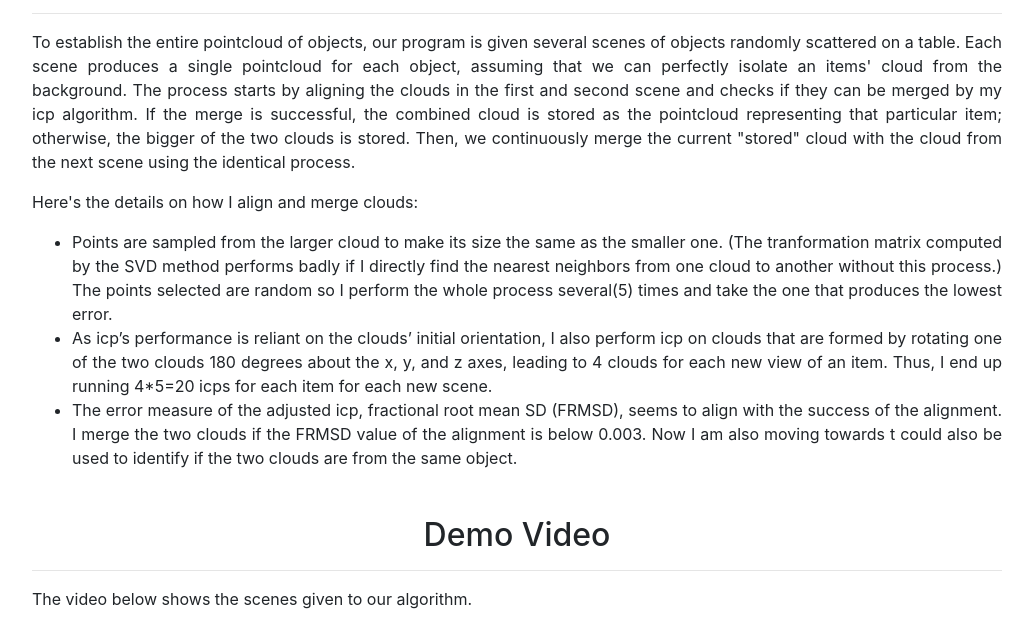
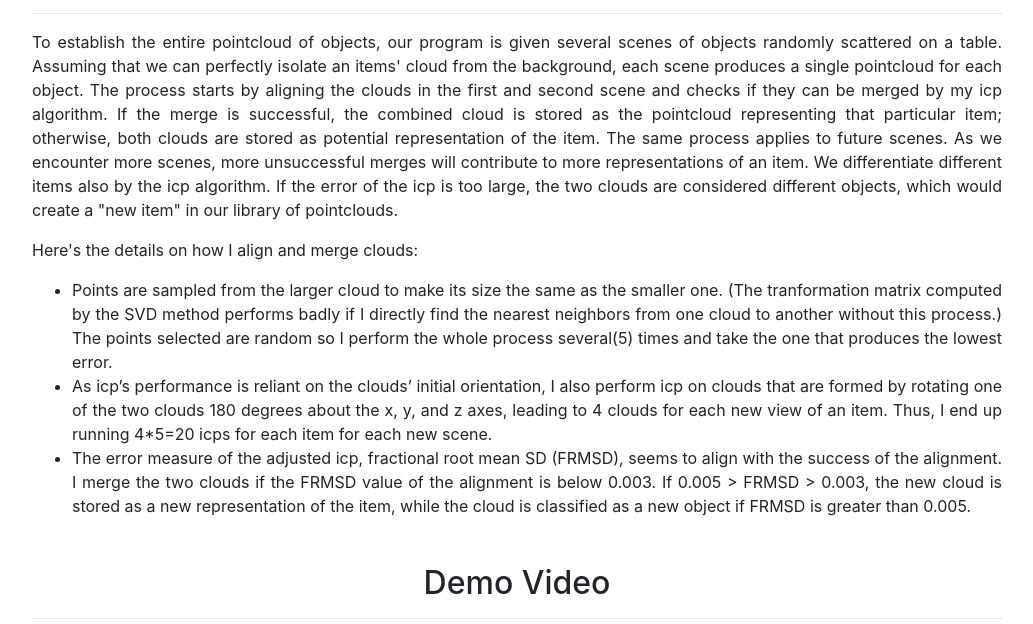
Before and after one commit to wei-enwang/merge_pcl, a plain HTML site: page index.html in a window 1280 px wide. Shown: the part 578-1202 px from the top of the page, without its empty margins (123-1156 px from the left). Drawn offline with nearby package versions, Linux system fonts and the light colour scheme; grey boxes are pictures that could not be loaded.

Commit message:
edit html

```diff
--- a/index.html
+++ b/index.html
@@ -49,15 +49,22 @@
         <h2>Process of merging clouds</h2>
         <hr>
         <p>
-            To establish the entire pointcloud of objects, our program is given several scenes of objects randomly scattered on a table. Each scene produces a single pointcloud for each object, assuming that we can perfectly isolate an items' cloud from the background.
-            The process starts by aligning the clouds in the first and second scene and checks if they can be merged by my icp algorithm. If the merge is successful, the combined cloud is stored as the pointcloud representing that particular item; otherwise, the bigger of the two clouds is stored. Then, we continuously merge the current "stored" cloud with the cloud from the next scene using the identical process.
+            To establish the entire pointcloud of objects, our program is given several scenes of objects randomly scattered on a table.
+            Assuming that we can perfectly isolate an items' cloud from the background, each scene produces a single pointcloud for each object.
+            The process starts by aligning the clouds in the first and second scene and checks if they can be merged by my icp algorithm. If the merge is successful,
+            the combined cloud is stored as the pointcloud representing that particular item; otherwise, both clouds are stored as potential representation
+            of the item. The same process applies to future scenes.
+            As we encounter more scenes, more unsuccessful merges will contribute to more representations of an item. We differentiate different
+            items also by the icp algorithm. If the error of the icp is too large, the two clouds are considered different objects, which would create a "new item" in our
+            library of pointclouds.
         </p>
         <p>
             Here's the details on how I align and merge clouds:<br>
             <ul>
             <li>Points are sampled from the larger cloud to make its size the same as the smaller one. (The tranformation matrix computed by the SVD method performs badly if I directly find the nearest neighbors from one cloud to another without this process.) The points selected are random so I perform the whole process several(5) times and take the one that produces the lowest error.</li>
             <li>As icp’s performance is reliant on the clouds’ initial orientation, I also perform icp on clouds that are formed by rotating one of the two clouds 180 degrees about the x, y, and z axes, leading to 4 clouds for each new view of an item. Thus, I end up running 4*5=20 icps for each item for each new scene.</li>
-            <li>The error measure of the adjusted icp, fractional root mean SD (FRMSD), seems to align with the success of the alignment. I merge the two clouds if the FRMSD value of the alignment is below 0.003. Now I am also moving towards t could also be used to identify if the two clouds are from the same object.</li>
+            <li>The error measure of the adjusted icp, fractional root mean SD (FRMSD), seems to align with the success of the alignment. I merge the two clouds if the FRMSD value of the alignment is below 0.003.
+            If 0.005 > FRMSD > 0.003, the new cloud is stored as a new representation of the item, while the cloud is classified as a new object if FRMSD is greater than 0.005.</li>
             </ul>
         </p>
     </div>
```
